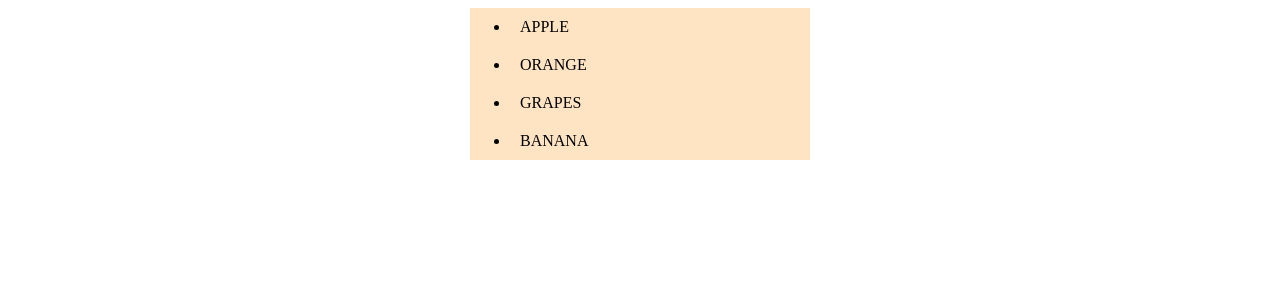
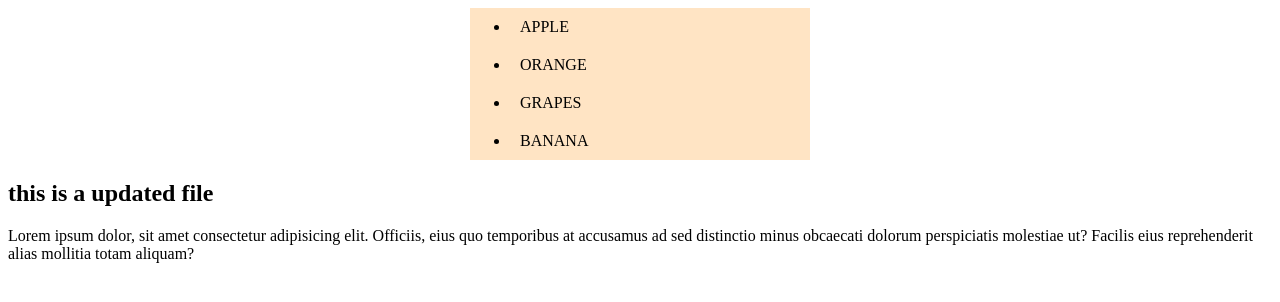
Before and after one commit to divyabaiju/Sample-project, a plain HTML site: page index.html in a window 1280 px wide. Drawn offline with Linux system fonts and the light colour scheme.

Commit message:
updated project

```diff
--- a/index.html
+++ b/index.html
@@ -14,6 +14,8 @@
             <li class="child">GRAPES</li>
             <li class="child">BANANA</li>
         </ul>
+        <h1>this is a updated file</h1>
+        <p>Lorem ipsum dolor, sit amet consectetur adipisicing elit. Officiis, eius quo temporibus at accusamus ad sed distinctio minus obcaecati dolorum perspiciatis molestiae ut? Facilis eius reprehenderit alias mollitia totam aliquam?</p>
     </nav>
 </body>
 </html>
```
